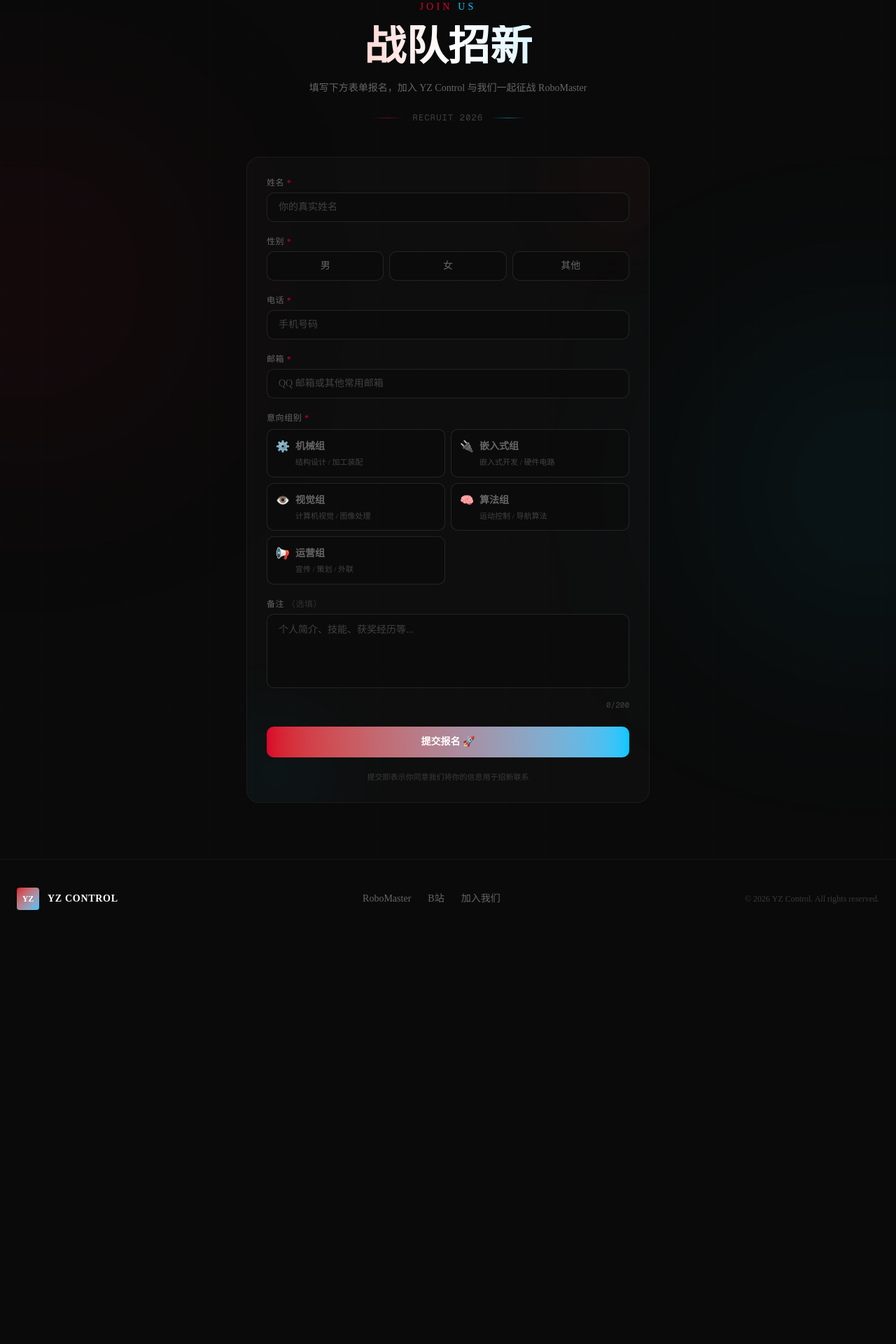
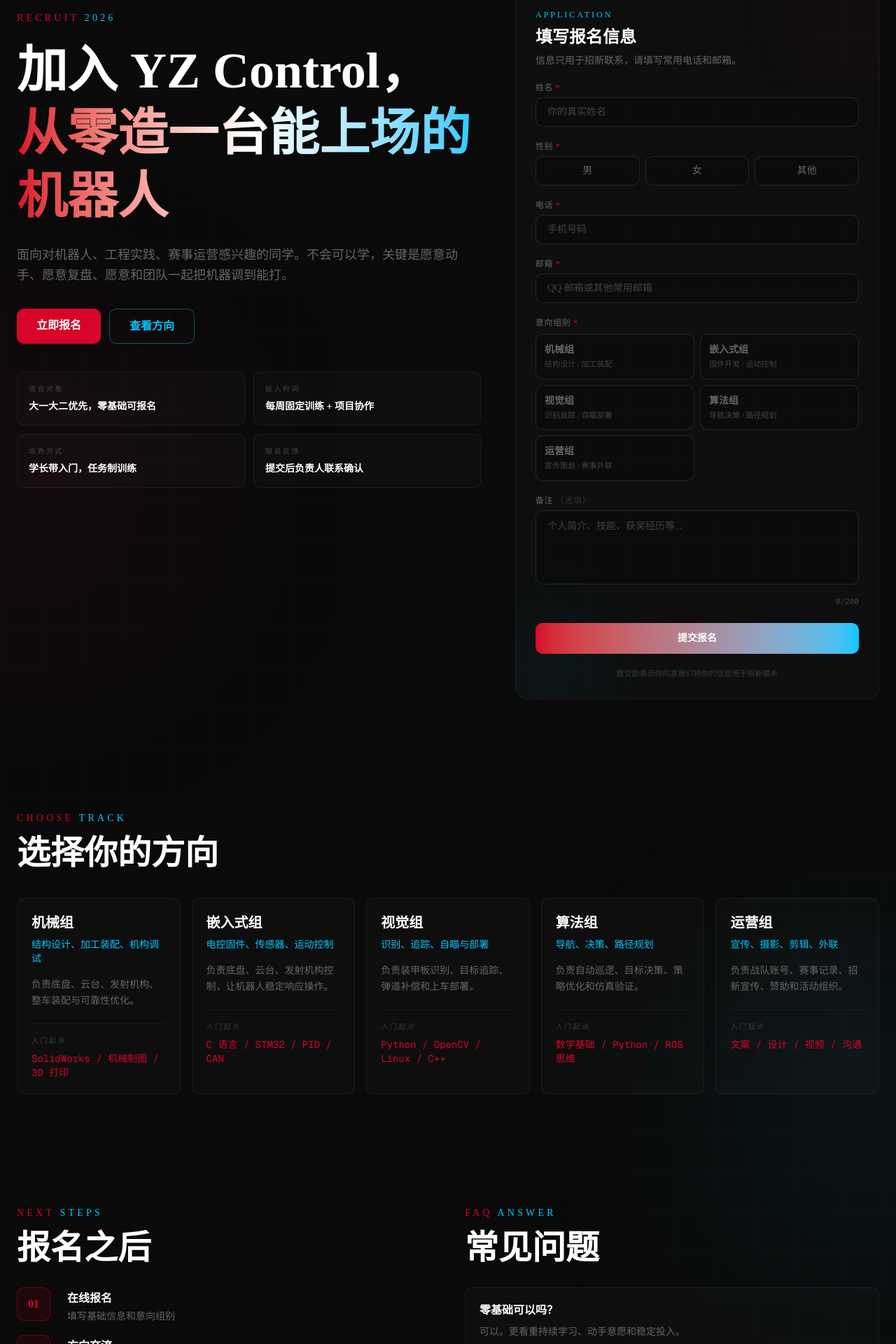
Before and after one commit to czself/robot_wed_team, a Next.js app: page /recruit in a window 1280 px wide. Shown: the part 128-2048 px from the top of the page at 70% size. Before the commit the page ends 1468 px from the top, so only its background shows below. Built offline with nearby package versions, Linux system fonts and the light colour scheme.

Commit message:
Improve recruitment landing page

```diff
--- a/app/recruit/page.tsx
+++ b/app/recruit/page.tsx
@@ -8,34 +8,212 @@ export const metadata = {
 
 export const dynamic = "force-dynamic";
 
+const tracks = [
+  {
+    name: "机械组",
+    role: "结构设计、加工装配、机构调试",
+    starter: "SolidWorks / 机械制图 / 3D 打印",
+    work: "负责底盘、云台、发射机构、整车装配与可靠性优化。",
+  },
+  {
+    name: "嵌入式组",
+    role: "电控固件、传感器、运动控制",
+    starter: "C 语言 / STM32 / PID / CAN",
+    work: "负责底盘、云台、发射机构控制，让机器人稳定响应操作。",
+  },
+  {
+    name: "视觉组",
+    role: "识别、追踪、自瞄与部署",
+    starter: "Python / OpenCV / Linux / C++",
+    work: "负责装甲板识别、目标追踪、弹道补偿和上车部署。",
+  },
+  {
+    name: "算法组",
+    role: "导航、决策、路径规划",
+    starter: "数学基础 / Python / ROS 思维",
+    work: "负责自动巡逻、目标决策、策略优化和仿真验证。",
+  },
+  {
+    name: "运营组",
+    role: "宣传、摄影、剪辑、外联",
+    starter: "文案 / 设计 / 视频 / 沟通",
+    work: "负责战队账号、赛事记录、招新宣传、赞助和活动组织。",
+  },
+];
+
+const facts = [
+  { label: "适合对象", value: "大一大二优先，零基础可报名" },
+  { label: "投入时间", value: "每周固定训练 + 项目协作" },
+  { label: "培养方式", value: "学长带入门，任务制训练" },
+  { label: "报名反馈", value: "提交后负责人联系确认" },
+];
+
+const timeline = [
+  ["01", "在线报名", "填写基础信息和意向组别"],
+  ["02", "方向交流", "了解基础、兴趣和可投入时间"],
+  ["03", "入门任务", "完成对应方向的小任务"],
+  ["04", "训练营", "系统学习并参与真实机器人模块"],
+  ["05", "正式队员", "进入赛季项目，参与备赛和比赛"],
+];
+
+const faqs = [
+  ["零基础可以吗？", "可以。更看重持续学习、动手意愿和稳定投入。"],
+  ["不知道选哪个组怎么办？", "先按最感兴趣的方向报名，交流后可以调整。"],
+  ["会影响课程吗？", "战队会有固定训练节奏，但需要你能管理课余时间。"],
+  ["报名后下一步是什么？", "负责人会通过你填写的电话或邮箱联系，确认交流安排。"],
+];
+
 export default function RecruitPage() {
   return (
-    <main className="relative min-h-screen pt-32 pb-20 px-6 overflow-hidden">
-        <div className="absolute inset-0 bg-grid opacity-20" />
-        <div className="absolute top-1/4 -left-40 w-96 h-96 rounded-full bg-rm-red/10 blur-[140px] pointer-events-none" aria-hidden />
-        <div className="absolute bottom-1/4 -right-40 w-96 h-96 rounded-full bg-rm-blue/10 blur-[140px] pointer-events-none" aria-hidden />
+    <main className="relative min-h-screen pt-28 pb-20 overflow-hidden">
+      <div className="absolute inset-0 bg-grid opacity-20" />
+      <div
+        className="absolute top-1/4 -left-40 w-96 h-96 rounded-full bg-rm-red/10 blur-[140px] pointer-events-none"
+        aria-hidden
+      />
+      <div
+        className="absolute bottom-1/4 -right-40 w-96 h-96 rounded-full bg-rm-blue/10 blur-[140px] pointer-events-none"
+        aria-hidden
+      />
 
-        <div className="relative">
-          <div className="text-center mb-12 animate-fade-in">
-            <p className="text-sm tracking-[0.3em] uppercase mb-4">
-              <span className="text-rm-red">Join</span>{" "}
-              <span className="text-rm-blue">Us</span>
+      <section className="relative px-6 pb-20">
+        <div className="max-w-7xl mx-auto grid grid-cols-1 lg:grid-cols-[1fr_520px] gap-12 items-start">
+          <div className="pt-8">
+            <p className="text-sm tracking-[0.3em] uppercase mb-5">
+              <span className="text-rm-red">Recruit</span>{" "}
+              <span className="text-rm-blue">2026</span>
             </p>
-            <h1 className="text-4xl md:text-6xl font-black bg-gradient-to-r from-rm-red via-white to-rm-blue bg-clip-text text-transparent">
-              战队招新
+            <h1 className="text-4xl md:text-6xl lg:text-7xl font-black leading-tight max-w-4xl">
+              加入 YZ Control，
+              <span className="block bg-gradient-to-r from-rm-red via-white to-rm-blue bg-clip-text text-transparent">
+                从零造一台能上场的机器人
+              </span>
             </h1>
-            <p className="mt-5 text-rm-gray text-sm max-w-xl mx-auto">
-              填写下方表单报名，加入 YZ Control 与我们一起征战 RoboMaster
+            <p className="mt-6 text-rm-gray text-base md:text-lg leading-relaxed max-w-2xl">
+              面向对机器人、工程实践、赛事运营感兴趣的同学。不会可以学，关键是愿意动手、愿意复盘、愿意和团队一起把机器调到能打。
             </p>
-            <div className="mt-6 flex items-center justify-center gap-3 text-rm-gray/60 text-xs font-mono tracking-widest">
-              <span className="h-px w-12 bg-gradient-to-r from-transparent via-rm-red/50 to-transparent" />
-              <span className="animate-tick">RECRUIT 2026</span>
-              <span className="h-px w-12 bg-gradient-to-r from-transparent via-rm-blue/50 to-transparent" />
+
+            <div className="mt-8 flex flex-wrap gap-3">
+              <a
+                href="#form"
+                className="px-7 py-3 bg-rm-red hover:bg-red-700 text-white font-bold rounded-lg transition-all hover:shadow-[0_0_32px_rgba(217,4,41,0.35)]"
+              >
+                立即报名
+              </a>
+              <a
+                href="#tracks"
+                className="px-7 py-3 border border-rm-blue/40 hover:border-rm-blue text-rm-blue hover:bg-rm-blue/10 font-bold rounded-lg transition-colors"
+              >
+                查看方向
+              </a>
+            </div>
+
+            <div className="mt-10 grid grid-cols-1 sm:grid-cols-2 gap-3 max-w-3xl">
+              {facts.map((item) => (
+                <div
+                  key={item.label}
+                  className="border border-white/5 bg-white/[0.02] rounded-lg p-4"
+                >
+                  <p className="text-[10px] tracking-[0.25em] uppercase text-rm-gray/60 mb-2">
+                    {item.label}
+                  </p>
+                  <p className="text-sm font-bold text-white">{item.value}</p>
+                </div>
+              ))}
             </div>
           </div>
 
-          <RecruitForm />
+          <div id="form" className="scroll-mt-28">
+            <RecruitForm />
+          </div>
         </div>
-      </main>
+      </section>
+
+      <section id="tracks" className="relative px-6 py-20 scroll-mt-24">
+        <div className="max-w-7xl mx-auto">
+          <div className="mb-10">
+            <p className="text-sm tracking-[0.3em] uppercase mb-4">
+              <span className="text-rm-red">Choose</span>{" "}
+              <span className="text-rm-blue">Track</span>
+            </p>
+            <h2 className="text-3xl md:text-5xl font-black">选择你的方向</h2>
+          </div>
+
+          <div className="grid grid-cols-1 md:grid-cols-2 xl:grid-cols-5 gap-4">
+            {tracks.map((track) => (
+              <article
+                key={track.name}
+                className="rounded-lg border border-white/5 bg-white/[0.02] p-5 hover:border-rm-red/30 hover:bg-rm-red/[0.03] transition-colors"
+              >
+                <h3 className="text-xl font-black text-white mb-2">
+                  {track.name}
+                </h3>
+                <p className="text-sm text-rm-blue mb-4">{track.role}</p>
+                <p className="text-sm text-rm-gray leading-relaxed mb-5">
+                  {track.work}
+                </p>
+                <div className="pt-4 border-t border-white/5">
+                  <p className="text-[10px] tracking-[0.25em] uppercase text-rm-gray/50 mb-2">
+                    入门起点
+                  </p>
+                  <p className="text-sm font-mono text-rm-red">
+                    {track.starter}
+                  </p>
+                </div>
+              </article>
+            ))}
+          </div>
+        </div>
+      </section>
+
+      <section className="relative px-6 py-20">
+        <div className="max-w-7xl mx-auto grid grid-cols-1 lg:grid-cols-2 gap-12">
+          <div>
+            <p className="text-sm tracking-[0.3em] uppercase mb-4">
+              <span className="text-rm-red">Next</span>{" "}
+              <span className="text-rm-blue">Steps</span>
+            </p>
+            <h2 className="text-3xl md:text-5xl font-black mb-8">报名之后</h2>
+            <div className="space-y-4">
+              {timeline.map(([step, title, desc]) => (
+                <div
+                  key={step}
+                  className="grid grid-cols-[56px_1fr] gap-4 items-start"
+                >
+                  <div className="w-12 h-12 rounded-lg border border-rm-red/40 bg-rm-red/10 flex items-center justify-center text-rm-red font-black">
+                    {step}
+                  </div>
+                  <div className="pt-1">
+                    <h3 className="font-bold text-white">{title}</h3>
+                    <p className="text-sm text-rm-gray mt-1">{desc}</p>
+                  </div>
+                </div>
+              ))}
+            </div>
+          </div>
+
+          <div>
+            <p className="text-sm tracking-[0.3em] uppercase mb-4">
+              <span className="text-rm-red">FAQ</span>{" "}
+              <span className="text-rm-blue">Answer</span>
+            </p>
+            <h2 className="text-3xl md:text-5xl font-black mb-8">常见问题</h2>
+            <div className="space-y-3">
+              {faqs.map(([question, answer]) => (
+                <div
+                  key={question}
+                  className="rounded-lg border border-white/5 bg-white/[0.02] p-5"
+                >
+                  <h3 className="font-bold text-white mb-2">{question}</h3>
+                  <p className="text-sm text-rm-gray leading-relaxed">
+                    {answer}
+                  </p>
+                </div>
+              ))}
+            </div>
+          </div>
+        </div>
+      </section>
+    </main>
   );
 }
--- a/components/RecruitForm.tsx
+++ b/components/RecruitForm.tsx
@@ -4,11 +4,11 @@ import { useState } from "react";
 import { motion } from "framer-motion";
 
 const GROUPS = [
-  { key: "mechanical", label: "机械组", desc: "结构设计 / 加工装配", icon: "⚙️" },
-  { key: "embedded", label: "嵌入式组", desc: "嵌入式开发 / 硬件电路", icon: "🔌" },
-  { key: "vision", label: "视觉组", desc: "计算机视觉 / 图像处理", icon: "👁️" },
-  { key: "algorithm", label: "算法组", desc: "运动控制 / 导航算法", icon: "🧠" },
-  { key: "operations", label: "运营组", desc: "宣传 / 策划 / 外联", icon: "📢" },
+  { key: "mechanical", label: "机械组", desc: "结构设计 / 加工装配" },
+  { key: "embedded", label: "嵌入式组", desc: "固件开发 / 运动控制" },
+  { key: "vision", label: "视觉组", desc: "识别追踪 / 自瞄部署" },
+  { key: "algorithm", label: "算法组", desc: "导航决策 / 路径规划" },
+  { key: "operations", label: "运营组", desc: "宣传策划 / 赛事外联" },
 ];
 
 const GENDERS = ["男", "女", "其他"];
@@ -91,8 +91,23 @@ export default function RecruitForm() {
             <p className="text-rm-gray text-sm leading-relaxed max-w-sm mx-auto">
               感谢 {form.name} 的报名，我们已收到你的信息。
               <br />
-              战队会尽快通过邮件/电话与你联系，请留意通知。
+              负责人会通过电话或邮箱联系你，请保持联系方式可用。
             </p>
+            <div className="mt-6 grid gap-3 text-left">
+              {["准备一段 1 分钟自我介绍", "想一想最感兴趣的方向和原因", "留意后续交流与训练营通知"].map(
+                (item, index) => (
+                  <div
+                    key={item}
+                    className="flex items-center gap-3 rounded-lg border border-white/5 bg-rm-dark/60 px-4 py-3"
+                  >
+                    <span className="text-rm-blue font-mono text-xs">
+                      {String(index + 1).padStart(2, "0")}
+                    </span>
+                    <span className="text-sm text-rm-gray">{item}</span>
+                  </div>
+                )
+              )}
+            </div>
             <button
               onClick={() => {
                 setForm(initialForm);
@@ -120,6 +135,16 @@ export default function RecruitForm() {
         <div className="absolute -bottom-10 -left-10 w-40 h-40 rounded-full bg-rm-blue/10 blur-3xl opacity-60" />
 
         <div className="relative space-y-5">
+          <div>
+            <p className="text-xs tracking-[0.25em] uppercase text-rm-blue mb-2">
+              Application
+            </p>
+            <h2 className="text-2xl font-black text-white">填写报名信息</h2>
+            <p className="mt-2 text-sm text-rm-gray">
+              信息只用于招新联系，请填写常用电话和邮箱。
+            </p>
+          </div>
+
           <div>
             <label className="block text-xs font-medium text-rm-gray mb-1.5 tracking-wider">
               姓名 <span className="text-rm-red">*</span>
@@ -185,7 +210,7 @@ export default function RecruitForm() {
             <label className="block text-xs font-medium text-rm-gray mb-2 tracking-wider">
               意向组别 <span className="text-rm-red">*</span>
             </label>
-            <div className="grid grid-cols-2 gap-2">
+            <div className="grid grid-cols-1 sm:grid-cols-2 gap-2">
               {GROUPS.map((g) => (
                 <button
                   key={g.key}
@@ -198,7 +223,6 @@ export default function RecruitForm() {
                   }`}
                 >
                   <div className="flex items-center gap-2 mb-0.5">
-                    <span className="text-base">{g.icon}</span>
                     <span
                       className={`text-sm font-bold ${
                         form.group === g.key ? "text-white" : "text-rm-gray"
@@ -210,7 +234,7 @@ export default function RecruitForm() {
                       <span className="ml-auto text-rm-red text-xs">✓</span>
                     )}
                   </div>
-                  <p className="text-[11px] text-rm-gray/60 pl-7">{g.desc}</p>
+                  <p className="text-[11px] text-rm-gray/60">{g.desc}</p>
                 </button>
               ))}
             </div>
@@ -256,7 +280,7 @@ export default function RecruitForm() {
                 提交中...
               </>
             ) : (
-              "提交报名 🚀"
+              "提交报名"
             )}
           </button>
 
```
